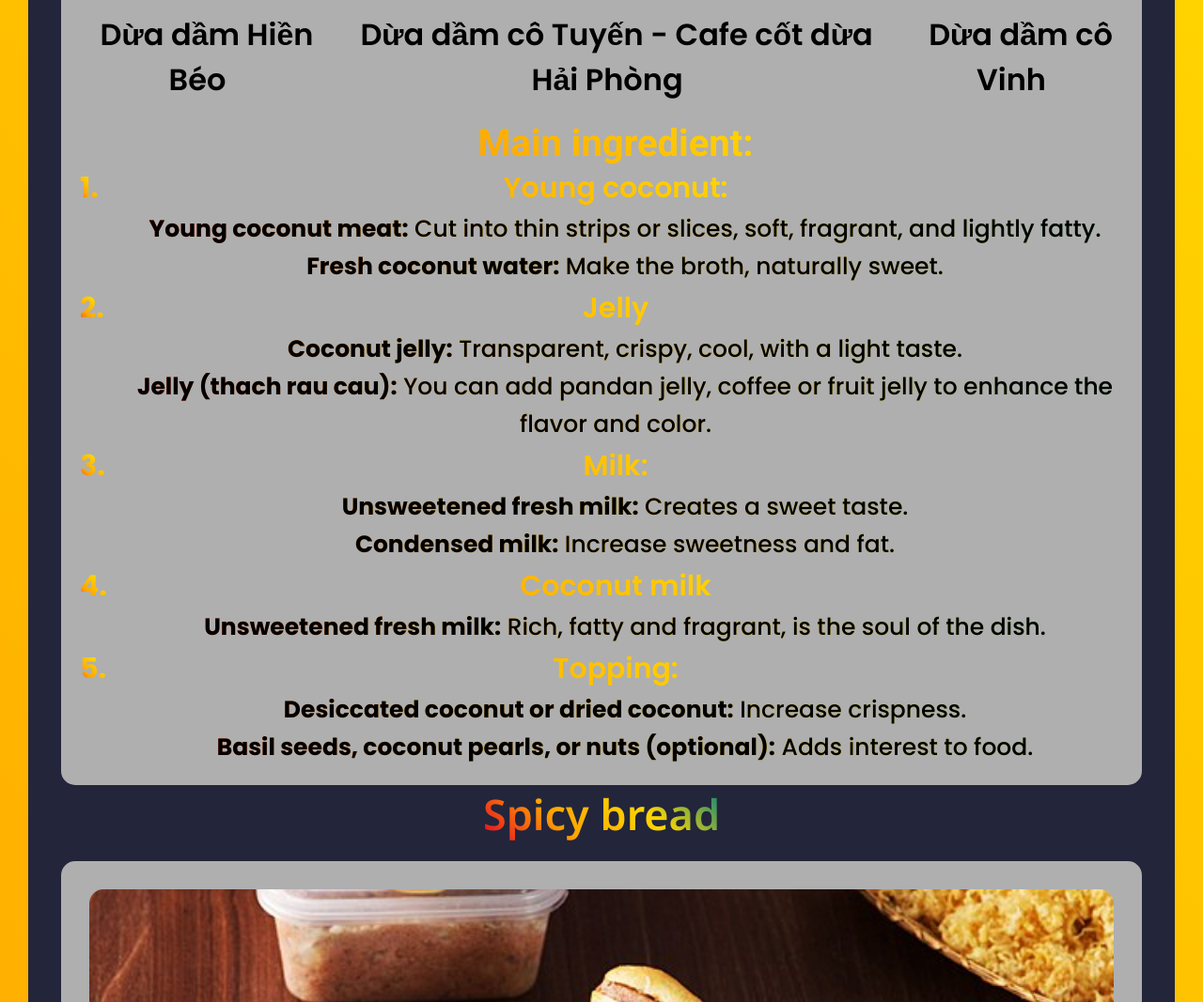
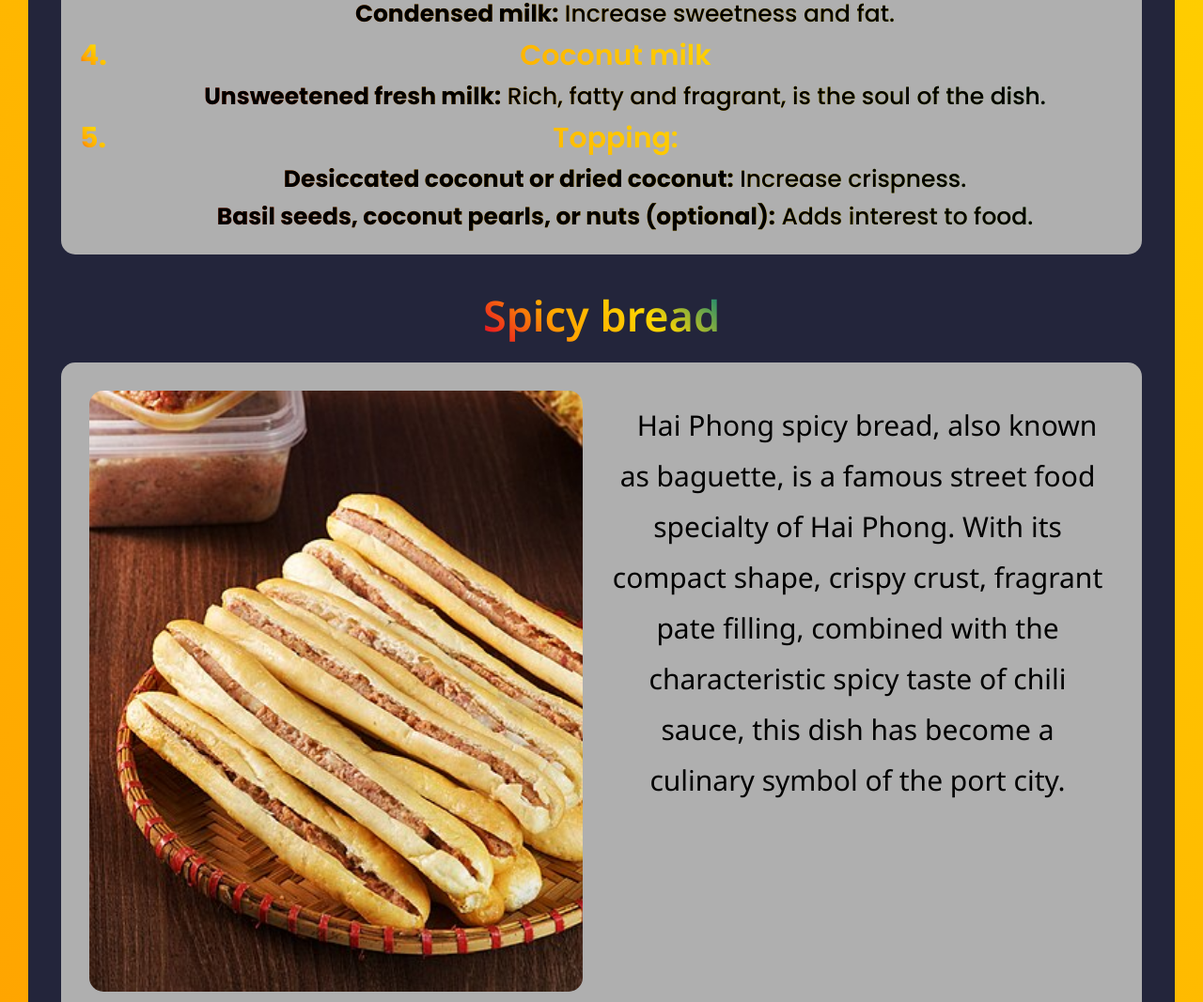
Before and after one commit to donguyenphu/Hai_Phong_Culture_Website, a PHP site: page /cuisine.php in a window 1280 px wide. Shown: the part 4420-5487 px from the top of the page at 94% size. Run offline with PHP 8.4, Linux system fonts and the light colour scheme.

Commit message:
update cuisine image, content

```diff
--- a/cuisine.php
+++ b/cuisine.php
@@ -19,37 +19,39 @@
                 </a>
             </div>
             <div class="CrabNoodleSoupWrapper">
+                <div class="imageAndContentCuisineWrapper">
                     <div class="imgCNSwrapper">
                         <img src="./image/CrabNoodleSoup.jpg" class="imgCNSmain">
                     </div>
                     <div class="foodDetailWrapper">
-                    <h1 class="foodDetailMain">
+                        <p class="foodDetailMain">
                             Hai Phong crab noodle soup brings a rich, fatty but not greasy feeling, combined with the fresh taste of raw vegetables, the soft chewiness of rice noodles and the strong taste of the sea from crab and shrimp. A memorable dish!
-                    </h1>
+                        </p>
+                    </div>
                 </div>
                 <div class="locationWrapper">
                     <div class="locationDetailWrapper">
                         <iframe src="https://www.google.com/maps/embed?pb=!1m18!1m12!1m3!1d29816.26248046438!2d106.63760991083983!3d20.9109996!2m3!1f0!2f0!3f0!3m2!1i1024!2i768!4f13.1!3m3!1m2!1s0x314a7bdf2eb4a9c3%3A0xfe9ffcd7975fcf75!2zQsO6biBDw6EgQ2F5IFRo4bqxbmcgQuG7nW0!5e0!3m2!1svi!2s!4v1733576521908!5m2!1svi!2s" width="600" height="450" style="border:0;" allowfullscreen="" loading="lazy" referrerpolicy="no-referrer-when-downgrade" class="BMC"></iframe>
                         <div class="describeLocationWrapper">
-                            <h1 class="describeLocationMain">
+                            <h2 class="describeLocationMain">
                                 Bún cá cay thằng Bờm
-                            </h1>
+                            </h2>
                         </div>
                     </div>
                     <div class="locationDetailWrapper">
                         <iframe src="https://www.google.com/maps/embed?pb=!1m18!1m12!1m3!1d59632.16541502954!2d106.63271074308481!3d20.911903722449452!2m3!1f0!2f0!3f0!3m2!1i1024!2i768!4f13.1!3m3!1m2!1s0x314a7b9d0e04141b%3A0xbb5b8e4d8fdb6a35!2zQsO6biBDw6EgQ2F5IELDoCBCw6lv!5e0!3m2!1svi!2s!4v1733576624898!5m2!1svi!2s" width="600" height="450" style="border:0;" allowfullscreen="" loading="lazy" referrerpolicy="no-referrer-when-downgrade" class="BMC"></iframe>
                         <div class="describeLocationWrapper">
-                            <h1 class="describeLocationMain">
+                            <h2 class="describeLocationMain">
                                 Bún Cá Cay Bà Béo
-                            </h1>
+                            </h2>
                         </div>
                     </div>
                     <div class="locationDetailWrapper">
                         <iframe src="https://www.google.com/maps/embed?pb=!1m18!1m12!1m3!1d3727.010215201154!2d106.67133587417362!3d20.91190868070834!2m3!1f0!2f0!3f0!3m2!1i1024!2i768!4f13.1!3m3!1m2!1s0x314a7b9db04c5223%3A0x93956b9366557399!2zQsO6biBDw6EgQ2F5IEPhu5VuZyBD4bqjbmcgxJDhurdjIFPhuqNuIEjhuqNpIFBow7JuZw!5e0!3m2!1svi!2s!4v1733576593298!5m2!1svi!2s" width="600" height="450" style="border:0;" allowfullscreen="" loading="lazy" referrerpolicy="no-referrer-when-downgrade" class="BMC"></iframe>
                         <div class="describeLocationWrapper">
-                            <h1 class="describeLocationMain">
+                            <h2 class="describeLocationMain">
                                 Bún Cá Cay Cổng Cảng
-                            </h1>
+                            </h2>
                         </div>
                     </div>
                 </div>
@@ -87,37 +89,41 @@
                 </a>
             </div>
             <div class="CoconutIceCreamWrapper">
+                <div class="imageAndContentCuisineWrapper">
+                    <div class="imageAndContentCuisineWrapper">
                         <div class="imgCNSwrapper">
                             <img src="./image/CoconutIceCream.jpg" class="imgCNSmain">
                         </div>
                         <div class="foodDetailWrapper">
-                    <h1 class="foodDetailMain">
+                            <p class="foodDetailMain">
                                 This dish is perfect for hot summer days or when you want to enjoy a unique, easy-to-eat dessert.The cool, crispy jelly layer, soft, chewy coconut meat, mixed with cool coconut milk, creates a refreshing feeling from the first bite.
-                    </h1>
+                            </p>
+                        </div>
+                    </div>
                 </div>
                 <div class="locationWrapper">
                     <div class="locationDetailWrapper">
                         <iframe src="https://www.google.com/maps/embed?pb=!1m18!1m12!1m3!1d3728.645685832622!2d106.68879727417136!3d20.846009380757973!2m3!1f0!2f0!3f0!3m2!1i1024!2i768!4f13.1!3m3!1m2!1s0x314a7b30df1e4d97%3A0xd306586f1081e48!2zROG7qkEgROG6pk0gSEnhu4BOIELDiU8!5e0!3m2!1svi!2s!4v1733569276357!5m2!1svi!2s" width="600" height="450" style="border:0;" allowfullscreen="" loading="lazy" referrerpolicy="no-referrer-when-downgrade" class="BMC"></iframe>
                         <div class="describeLocationWrapper">
-                            <h1 class="describeLocationMain">
+                            <h2 class="describeLocationMain">
                                 Dừa dầm Hiền Béo
-                            </h1>
+                            </h2>
                         </div>
                     </div>
                     <div class="locationDetailWrapper">
                         <iframe src="https://www.google.com/maps/embed?pb=!1m18!1m12!1m3!1d3728.607314647107!2d106.68840167417149!3d20.84755778075676!2m3!1f0!2f0!3f0!3m2!1i1024!2i768!4f13.1!3m3!1m2!1s0x314a7a90f4c0d0ef%3A0x66fe01710b18aa4d!2zROG7q2EgROG6p20gQ8O0IFR1eeG6v24tIENhZmUgQ-G7kXQgROG7q2EgSOG6o2kgUGjDsm5n!5e0!3m2!1svi!2s!4v1733569330007!5m2!1svi!2s" width="600" height="450" style="border:0;" allowfullscreen="" loading="lazy" referrerpolicy="no-referrer-when-downgrade" class="BMC"></iframe>
                         <div class="describeLocationWrapper">
-                            <h1 class="describeLocationMain">
+                            <h2 class="describeLocationMain">
                                 Dừa dầm cô Tuyến - Cafe cốt dừa Hải Phòng
-                            </h1>
+                            </h2>
                         </div>
                     </div>
                     <div class="locationDetailWrapper">
                         <iframe src="https://www.google.com/maps/embed?pb=!1m18!1m12!1m3!1d3728.639877297973!2d106.68909347417132!3d20.846243780757888!2m3!1f0!2f0!3f0!3m2!1i1024!2i768!4f13.1!3m3!1m2!1s0x314a7ba0015a8103%3A0xdd5fa0b6121edc02!2zROG7q2EgROG6p20gQ8O0IFZpbmg!5e0!3m2!1svi!2s!4v1733569366514!5m2!1svi!2s" width="600" height="450" style="border:0;" allowfullscreen="" loading="lazy" referrerpolicy="no-referrer-when-downgrade" class="BMC"></iframe>
                         <div class="describeLocationWrapper">
-                            <h1 class="describeLocationMain">
+                            <h2 class="describeLocationMain">
                                 Dừa dầm cô Vinh
-                            </h1>
+                            </h2>
                         </div>
                     </div>
                 </div>
@@ -179,37 +185,39 @@
                 </a>
             </div>
             <div class="SpicyBreadWrapper">
+                <div class="imageAndContentCuisineWrapper">
                     <div class="imgCNSwrapper">
                         <img src="./image/Banh_my_que.jpg" class="imgCNSmain">
                     </div>
                     <div class="foodDetailWrapper">
-                    <h1 class="foodDetailMain">
+                        <p class="foodDetailMain">
                             Hai Phong spicy bread, also known as baguette, is a famous street food specialty of Hai Phong. With its compact shape, crispy crust, fragrant pate filling, combined with the characteristic spicy taste of chili sauce, this dish has become a culinary symbol of the port city.
-                    </h1>
+                        </p>
+                    </div>
                 </div>
                 <div class="locationWrapper">
                     <div class="locationDetailWrapper">
                         <iframe src="https://www.google.com/maps/embed?pb=!1m18!1m12!1m3!1d3728.3303190467614!2d106.69045357417187!3d20.85873218074844!2m3!1f0!2f0!3f0!3m2!1i1024!2i768!4f13.1!3m3!1m2!1s0x314a7aec7c01572d%3A0x813d03397de354d1!2zQsOhbmggTeG7syBDYXkgQsOgIEdpw6AgTMOqIEzhu6NpIEjhuqNpIFBow7JuZw!5e0!3m2!1svi!2s!4v1733568477866!5m2!1svi!2s" width="600" height="450" style="border:0;" allowfullscreen="" loading="lazy" referrerpolicy="no-referrer-when-downgrade" class="BMC"></iframe>
                         <div class="describeLocationWrapper">
-                            <h1 class="describeLocationMain">
+                            <h2 class="describeLocationMain">
                                 Bánh mì cay bà già Lê Lợi Hải Phòng
-                            </h1>
+                            </h2>
                         </div>
                     </div>
                     <div class="locationDetailWrapper">
                         <iframe src="https://www.google.com/maps/embed?pb=!1m18!1m12!1m3!1d3728.599582588019!2d106.68278047417144!3d20.84786978075662!2m3!1f0!2f0!3f0!3m2!1i1024!2i768!4f13.1!3m3!1m2!1s0x314a7a8fac5efec7%3A0x11debee10f6ecd39!2zVGnhu4dtIELDoW5oIE3DrCBDYXkgw5RuZyBDdcO0bmc!5e0!3m2!1svi!2s!4v1733568538562!5m2!1svi!2s" width="600" height="450" style="border:0;" allowfullscreen="" loading="lazy" referrerpolicy="no-referrer-when-downgrade"  class="BMC"></iframe>
                         <div class="describeLocationWrapper">
-                            <h1 class="describeLocationMain">
+                            <h2 class="describeLocationMain">
                                 Tiệm bánh mì cay ông Cuông
-                            </h1>
+                            </h2>
                         </div>
                     </div>
                     <div class="locationDetailWrapper">
                         <iframe src="https://www.google.com/maps/embed?pb=!1m18!1m12!1m3!1d3728.596446363947!2d106.68288302417142!3d20.847996330756484!2m3!1f0!2f0!3f0!3m2!1i1024!2i768!4f13.1!3m3!1m2!1s0x314a7bcd57a4cb41%3A0x684ce7b8397c8167!2zQsOhbmggbcOsIGNheSBI4bqjaSBQaMOybmcgLSBLaMOhbmggTuG6oXA!5e0!3m2!1svi!2s!4v1733568585676!5m2!1svi!2s" width="600" height="450" style="border:0;" allowfullscreen="" loading="lazy" referrerpolicy="no-referrer-when-downgrade"  class="BMC"></iframe>
                         <div class="describeLocationWrapper">
-                            <h1 class="describeLocationMain">
+                            <h2 class="describeLocationMain">
                                 Bánh mì cay Hải Phòng - Khánh Nạp
-                            </h1>
+                            </h2>
                         </div>
                     </div>
                 </div>
@@ -259,37 +267,39 @@
                 </a>
             </div>
             <div class="StirFriedFishPriceWrapper">
+                <div class="imageAndContentCuisineWrapper">
                     <div class="imgCNSwrapper">
                         <img src="./image/giaBeXao.jpeg" class="imgCNSmain">
                     </div>
                     <div class="foodDetailWrapper">
-                    <h1 class="foodDetailMain">
+                        <p class="foodDetailMain">
                             Stir-fried bean sprouts with Hai Phong is a rustic but extremely special dish of the port city, famous for its rich flavor and unique preparation method. Bean sprouts are a small seafood, shaped like bean sprouts, often stir-fried with spices and herbs to create a delicious and unique dish.
-                    </h1>
+                        </p>
+                    </div>
                 </div>
                 <div class="locationWrapper">
                     <div class="locationDetailWrapper">
                         <iframe src="https://www.google.com/maps/embed?pb=!1m18!1m12!1m3!1d3728.4841982122052!2d106.6863720741717!3d20.852525180753084!2m3!1f0!2f0!3f0!3m2!1i1024!2i768!4f13.1!3m3!1m2!1s0x314a7b12548392fb%3A0x9e1ed33104652852!2zR2nDoSBi4buDIGNo4bujIENodSBWxINuIEFu!5e0!3m2!1svi!2s!4v1733576908943!5m2!1svi!2s" width="600" height="450" style="border:0;" allowfullscreen="" loading="lazy" referrerpolicy="no-referrer-when-downgrade" class="BMC"></iframe>
                         <div class="describeLocationWrapper">
-                            <h1 class="describeLocationMain">
+                            <h2 class="describeLocationMain">
                                 Giá bể chợ Chu Văn An
-                            </h1>
+                            </h2>
                         </div>
                     </div>
                     <div class="locationDetailWrapper">
                         <iframe src="https://www.google.com/maps/embed?pb=!1m18!1m12!1m3!1d3728.557874648664!2d106.68248877417157!3d20.8495526807553!2m3!1f0!2f0!3f0!3m2!1i1024!2i768!4f13.1!3m3!1m2!1s0x314a7a8e8aac1ec3%3A0xb1f20750f9892a23!2zQsOgIE1pbmgtR2nDoSBi4buD!5e0!3m2!1svi!2s!4v1733576990085!5m2!1svi!2s" width="600" height="450" style="border:0;" allowfullscreen="" loading="lazy" referrerpolicy="no-referrer-when-downgrade" class="BMC"></iframe>
                         <div class="describeLocationWrapper">
-                            <h1 class="describeLocationMain">
+                            <h2 class="describeLocationMain">
                                 Bà Minh-Giá bể
-                            </h1>
+                            </h2>
                         </div>
                     </div>
                     <div class="locationDetailWrapper">
                         <iframe src="https://www.google.com/maps/embed?pb=!1m18!1m12!1m3!1d3728.548722772593!2d106.66639357073532!3d20.849921938221744!2m3!1f0!2f0!3f0!3m2!1i1024!2i768!4f13.1!3m3!1m2!1s0x314a7b0034579b4b%3A0x797a0871c07a559b!2zR2nDoSBC4buDIFjDoG8sIEfhu49p!5e0!3m2!1svi!2s!4v1733577074253!5m2!1svi!2s" width="600" height="450" style="border:0;" allowfullscreen="" loading="lazy" referrerpolicy="no-referrer-when-downgrade" class="BMC"></iframe>
                         <div class="describeLocationWrapper">
-                            <h1 class="describeLocationMain">
+                            <h2 class="describeLocationMain">
                                 Giá Bể Xào, Gỏi
-                            </h1>
+                            </h2>
                         </div>
                     </div>
                 </div>
--- a/styleCuisines.css
+++ b/styleCuisines.css
@@ -2,6 +2,7 @@
     padding: 20px;
     background-color: #afafaf;
     border-radius: 15px;
+    margin-bottom: 34px;
 }
 .imgCNSwrapper {
     padding: 10px;
@@ -94,3 +95,12 @@
     -webkit-background-clip: text;
     color: transparent;
 }
+.imageAndContentCuisineWrapper {
+    display: flex;
+}
+.imgCNSwrapper, .foodDetailWrapper {
+    flex: 1;
+}
+.imgCNSmain {
+    object-fit: coverfoodDetailMain;
+}
--- a/stylePeople.css
+++ b/stylePeople.css
@@ -57,6 +57,7 @@
 }
 .seeMoreIntroductionWrapper {
     margin-top: 10px;
+    margin-bottom: 34px;
 }
 .seeMoreIntroductionMain {
     font-size: 35px;
```
Lines whose indentation alone changed are shown as unchanged.
